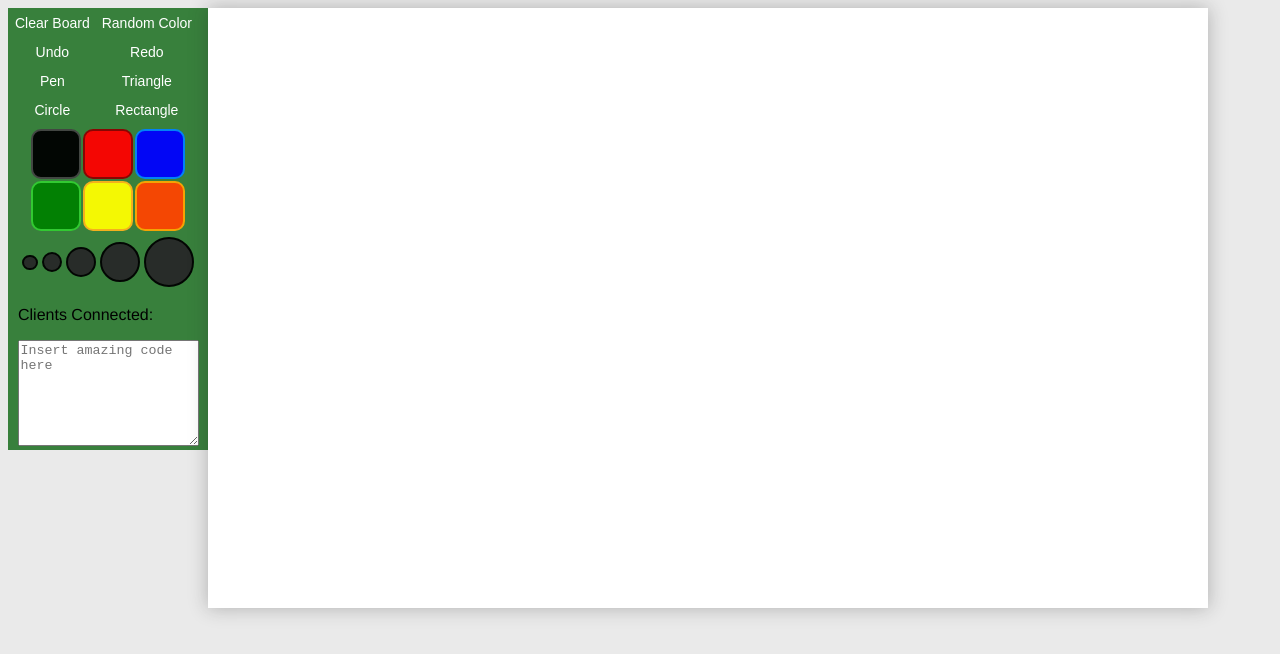
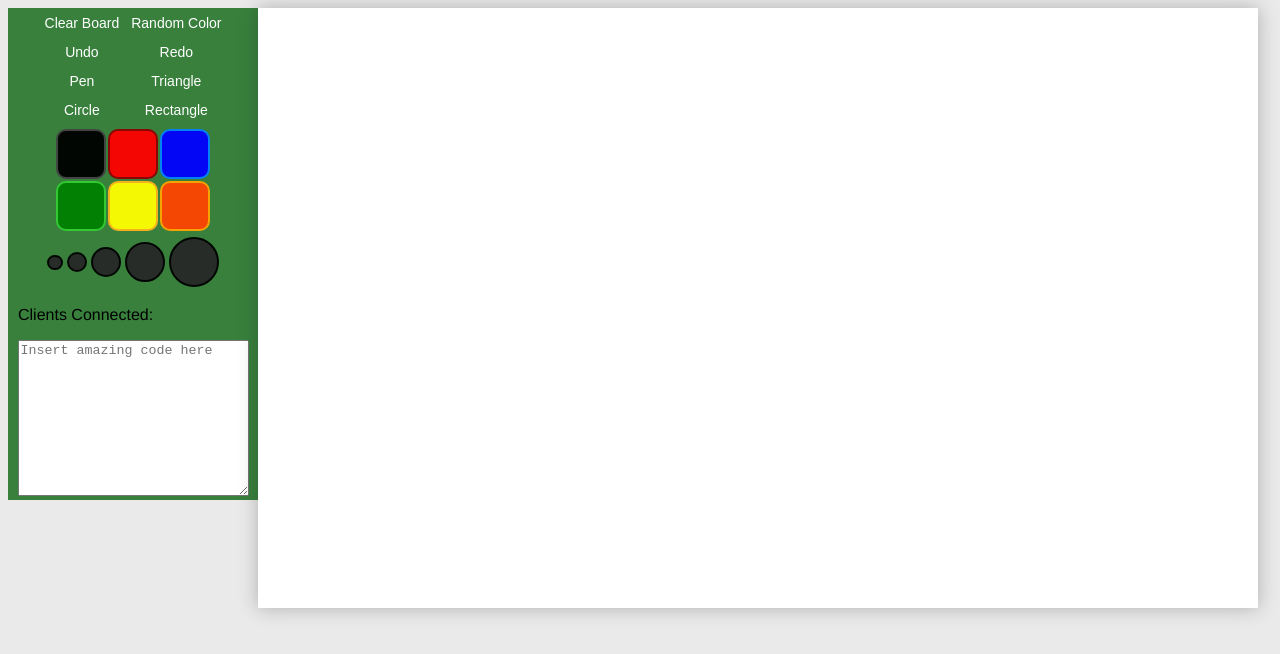
Before and after one commit to smit-happens/WhiteboardProject, a plain HTML site: page Whiteboard/WebContent/index.html in a window 1280 px wide. Drawn offline with Linux system fonts and the light colour scheme.

Commit message:
styling changes
made the tool side bar wider and the textarea bigger so less wrapping
of messages needed. Also fired the cursor not being a crosshair on the
canvas

```diff
--- a/Whiteboard/WebContent/index.html
+++ b/Whiteboard/WebContent/index.html
@@ -10,7 +10,6 @@
 </head>
 <body>
     <div id="toolBar">
-        <div>
             <table id="tools">
                 <tr>
                     <td><button  class="tool" onclick="clearCanvas();">Clear Board</button></td>
@@ -28,7 +27,6 @@
                     <td><button  class="tool" onclick="changeTool(3);">Rectangle</button></td>
                 </tr>
             </table>
-        </div>
 
         <table class="colors">
             <tr id="colorRow">
--- a/Whiteboard/WebContent/style.css
+++ b/Whiteboard/WebContent/style.css
@@ -3,8 +3,12 @@ body {
     font-family: helvetica;
 }
 
+#tools {
+    margin: auto;
+}
+
 .tool {
-   width:100%;
+    width:100%;
     background-color: #38803c;
     border: none;
     color: white;
@@ -18,7 +22,6 @@ body {
 }
 
 .brushSizeOptions {
-    /*margin-top: 10px;*/
     display: flex;
     justify-content: space-between;
     vertical-align: middle;
@@ -146,7 +149,7 @@ body {
     background-color: #38803c;
     float: left;
     border: 20px;
-    width:200px;
+    width:250px;
 }
 
 #content {
@@ -166,6 +169,7 @@ canvas.overlay {
     z-index: 1;
     background-color: transparent;
     position: absolute;
+    cursor: crosshair;
 }
 
 #clients {
@@ -174,14 +178,13 @@ canvas.overlay {
 }
 
 #messageArea {
-    margin: auto;
     text-align: center;
 }
 
 #messageWindow {
     resize: vertical;
-    width: auto;
-    min-height: 100px;
+    width: 90%;
+    min-height: 150px;
     outline: none;
     overflow: auto;
 }
```
